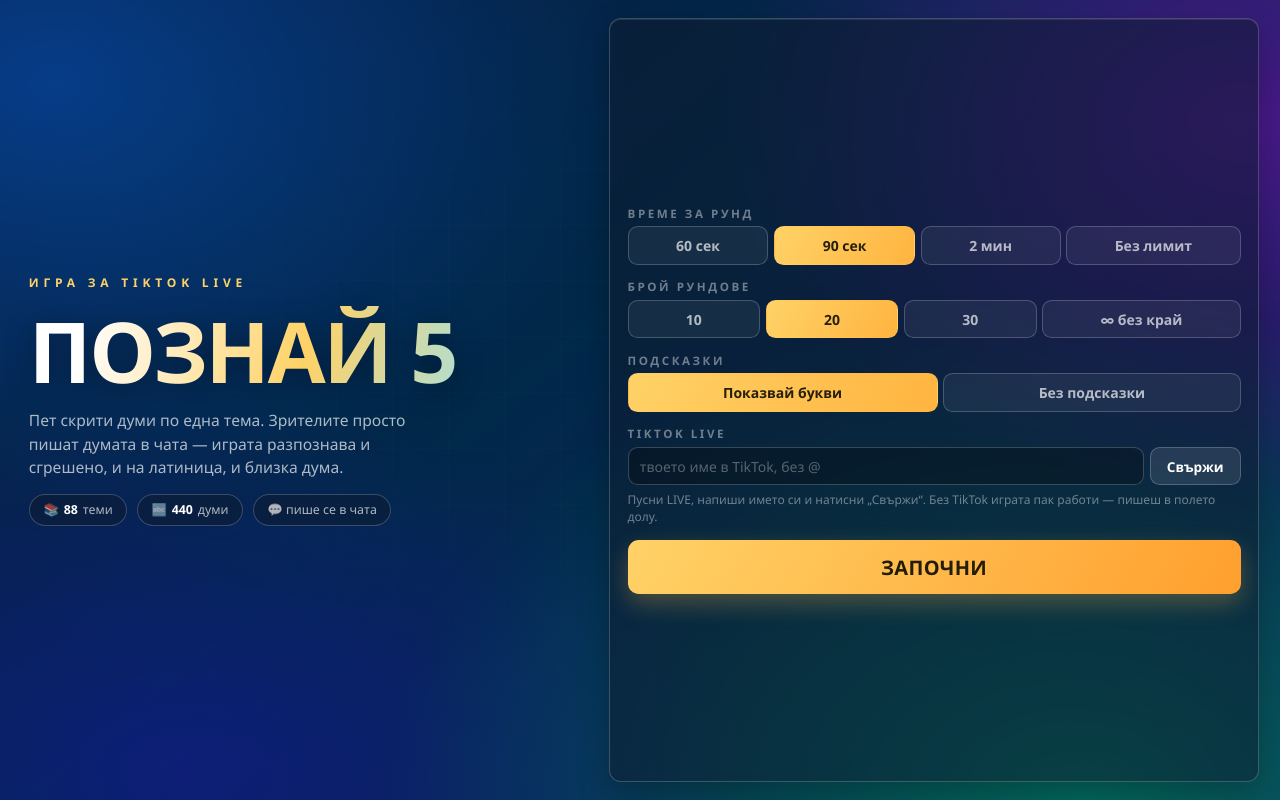
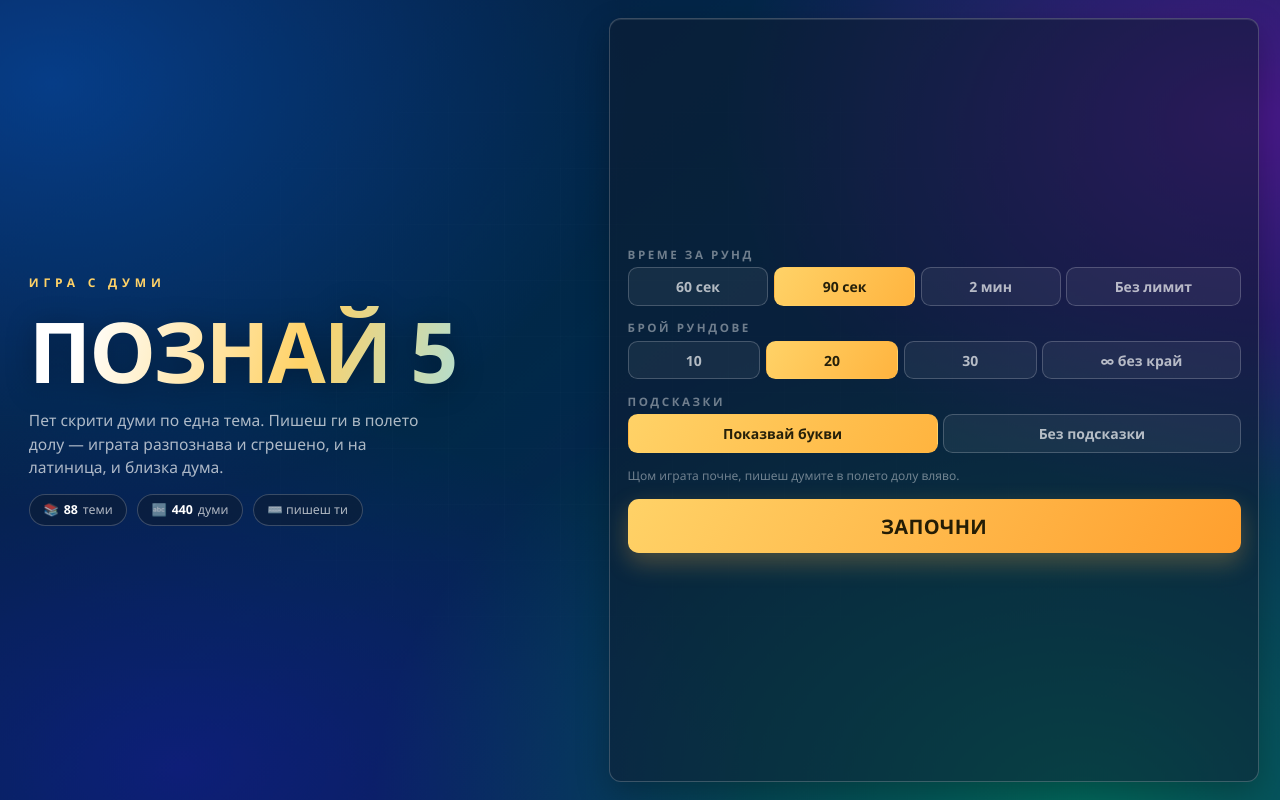
Before and after one commit to TikTokstar/proekt-koit-iskam-da-pravq-nz, a plain HTML site: page index.html in a window 1280 px wide. Drawn offline with Linux system fonts and the light colour scheme.

Commit message:
През публичен линк играта се показва като игра за сам човек
Отворена без сървър — през GitHub Pages или през тунела — страницата
досега показваше панела за TikTok и подканваше да се пусне LIVE, което
за зрителя няма никакъв смисъл: чатът минава само през компютъра на
домакина.

Сега, ако връзката със сървъра не се вдигне, панелът се скрива и
надписите се сменят: „Игра с думи“ вместо „Игра за TikTok LIVE“ и
„пишеш ги в полето долу“ вместо „зрителите пишат в чата“. Ако сървърът
се обади по-късно (домакинът го е рестартирал, а прозорчето в TikTok
Studio никой няма да презарежда), всичко се връща обратно — опитваме
пак на 5 секунди, а през публичния линк спираме след третия опит.

Co-Authored-By: Claude Opus 5 <noreply@anthropic.com>
Claude-Session: https://claude.ai/code/session_01FWZBuhHmCMbuBSVk9TjPEg

```diff
--- a/index.html
+++ b/index.html
@@ -182,6 +182,12 @@ body{
 }
 .go:hover{transform:translateY(-2px); box-shadow:0 1.8vmin 4vmin rgba(255,180,63,.36)}
 .go:active{transform:translateY(0)}
+
+/* Отворено без сървър (публичният линк) — там няма как да се чете
+   TikTok чат, затова панелът се маха и остава чиста игра за сам човек. */
+#soloNote{display:none}
+body.solo #ttBlock{display:none}
+body.solo #soloNote{display:block}
 
 #autoNote{display:none; text-align:center; font-size:clamp(9px,1.5vmin,14px); color:var(--faint)}
 #autoNote a{color:var(--gold); cursor:pointer; text-decoration:underline}
@@ -433,16 +439,16 @@ body.tt #solo{display:none}
   <!-- ============ СТАРТ ============ -->
   <section id="screen-start" class="screen show">
     <div class="brand">
-      <div class="kicker">Игра за TikTok LIVE</div>
+      <div class="kicker" id="kicker">Игра за TikTok LIVE</div>
       <div class="logo">ПОЗНАЙ&nbsp;5</div>
-      <div class="tagline">
+      <div class="tagline" id="tagline">
         Пет скрити думи по една тема. Зрителите просто пишат думата в чата —
         играта разпознава и сгрешено, и на латиница, и близка дума.
       </div>
       <div class="counter">
         <span class="pill">📚 <b id="cTheme">0</b> теми</span>
         <span class="pill">🔤 <b id="cWord">0</b> думи</span>
-        <span class="pill">💬 пише се в чата</span>
+        <span class="pill" id="pillHow">💬 пише се в чата</span>
       </div>
     </div>
 
@@ -475,7 +481,7 @@ body.tt #solo{display:none}
         </div>
       </div>
 
-      <div>
+      <div id="ttBlock">
         <h3>TikTok LIVE</h3>
         <div class="field">
           <input id="ttUser" placeholder="твоето име в TikTok, без @" autocomplete="off" spellcheck="false">
@@ -484,6 +490,10 @@ body.tt #solo{display:none}
         <div class="hint" id="ttStatus" style="margin-top:.7vmin">
           Пусни LIVE, напиши името си и натисни „Свържи“. Без TikTok играта пак работи — пишеш в полето долу.
         </div>
+      </div>
+
+      <div class="hint" id="soloNote">
+        Щом играта почне, пишеш думите в полето долу вляво.
       </div>
 
       <button class="go" id="btnStart">ЗАПОЧНИ</button>
@@ -1152,6 +1162,8 @@ function paintLive(){
 /* Връзката със сървъра се вдига веднага при отваряне на страницата, а не
    чак при цъкане на „Свържи“. Иначе прозорчето в TikTok Studio, където
    никой не цъка, никога не научава нито настройките, нито че има стрийм. */
+let ttTries = 0, everServer = false, ttRetry = null;
+
 function ttOpen(then){
   if(TT.ws && (TT.ws.readyState === 0 || TT.ws.readyState === 1)){
     if(then) TT.ws.readyState === 1 ? then() : TT.ws.addEventListener("open", then, {once:true});
@@ -1160,11 +1172,12 @@ function ttOpen(then){
 
   let ws;
   try{ ws = new WebSocket(TT_URL); }
-  catch(e){ ttSet("Сървърът не е пуснат. Затвори това и пусни START.bat.", "bad"); return; }
+  catch(e){ goSolo(); return; }
   TT.ws = ws;
 
   ws.onopen = () => {
-    TT.server = true;
+    TT.server = true; everServer = true; ttTries = 0;
+    leaveSolo();
     armAutostart();            // само нашият сървър може да отвори тази връзка
     paintLive();
     if(then) then();
@@ -1197,7 +1210,39 @@ function ttOpen(then){
     TT.ws = null; TT.live = false; TT.server = false;
     $("#ttBtn").textContent = "Свържи";
     paintLive();
+    goSolo();
+    /* Домакинът може да е спрял и пуснал сървъра наново, а прозорчето в
+       TikTok Studio никой няма да презарежда — затова опитваме пак.
+       През публичния линк сървър няма и след няколко опита спираме. */
+    clearTimeout(ttRetry);
+    if(everServer || ++ttTries <= 3) ttRetry = setTimeout(() => ttOpen(), 5000);
   };
+}
+
+/* Няма сървър: това е публичният линк или някой е затворил черния
+   прозорец. И в двата случая играта продължава — само сама. Затова
+   и надписите спират да говорят за чат, който го няма. */
+const SAID = {
+  kicker:  $("#kicker").textContent,
+  tagline: $("#tagline").innerHTML,
+  pill:    $("#pillHow").innerHTML
+};
+function goSolo(){
+  if(document.body.classList.contains("solo")) return;
+  document.body.classList.add("solo");
+  $("#kicker").textContent = "Игра с думи";
+  $("#tagline").textContent =
+    "Пет скрити думи по една тема. Пишеш ги в полето долу — играта " +
+    "разпознава и сгрешено, и на латиница, и близка дума.";
+  $("#pillHow").innerHTML = "⌨️ пишеш ти";
+  ttSet("Играта работи и без TikTok — пишеш думите сам.");
+}
+function leaveSolo(){
+  if(!document.body.classList.contains("solo")) return;
+  document.body.classList.remove("solo");
+  $("#kicker").textContent  = SAID.kicker;
+  $("#tagline").innerHTML   = SAID.tagline;
+  $("#pillHow").innerHTML   = SAID.pill;
 }
 
 function ttConnect(){
```
Also changed, not shown: README.md.
